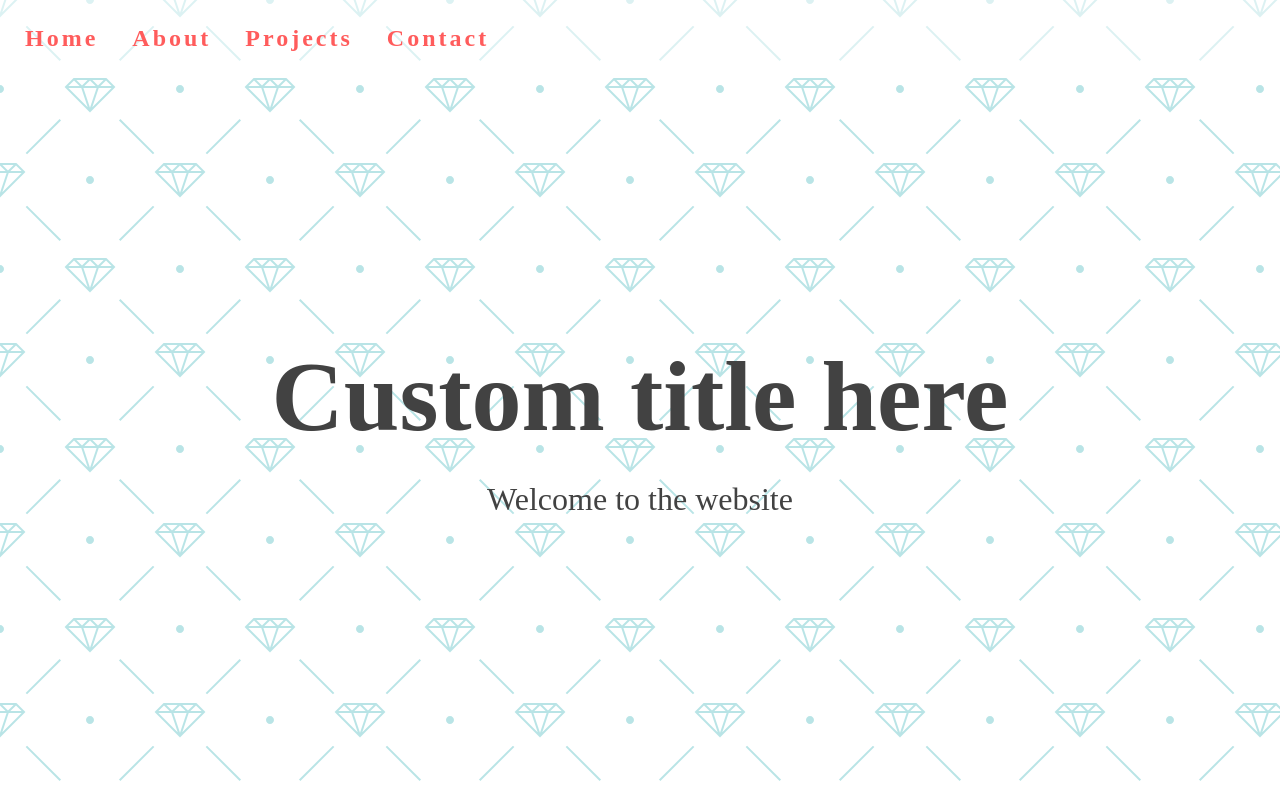
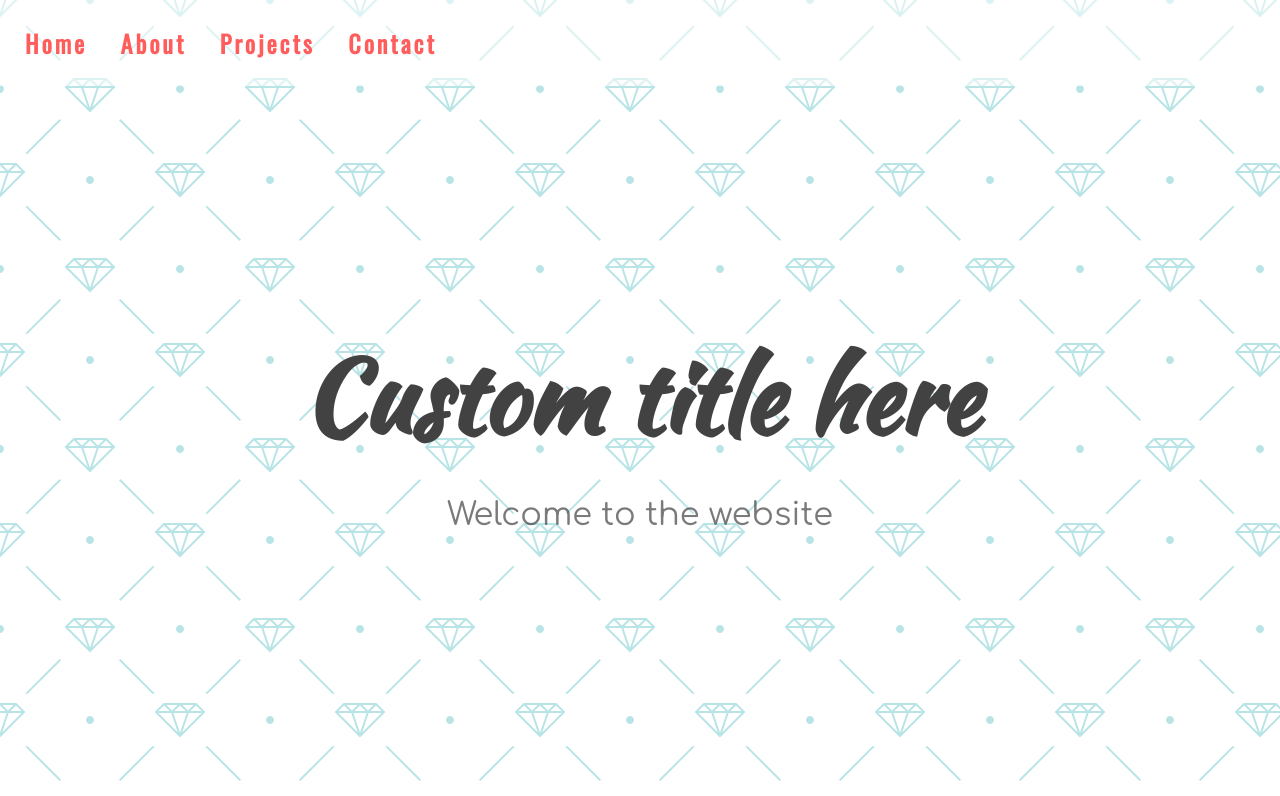
Before and after one commit to shaneiadt/light-dark-mode, a plain HTML site: page index.html in a window 1280 px wide. Shown: the top 796 px of the page. Drawn offline with nearby package versions, Linux system fonts and the light colour scheme.

Commit message:
change default font-family

```diff
--- a/style.css
+++ b/style.css
@@ -27,6 +27,7 @@ html {
 }
 
 body {
+  font-family: Comfortaa, sans-serif;
   margin: 0;
   color: var(--on-background);
   background-color: var(--background);
@@ -44,17 +45,20 @@ section {
 h1 {
   font-size: 100px;
   margin-bottom: 0;
+  font-family: Kaushan Script, sans-serif;
 }
 
 h2 {
   font-size: 32px;
   font-weight: normal;
+  color: var(--on-background-alt);
 }
 
 /* Navigation */
 nav {
   z-index: 10;
   position: fixed;
+  font-family: Oswald, sans-serif;
   font-size: 24px;
   letter-spacing: 3px;
   padding: 25px;
```
